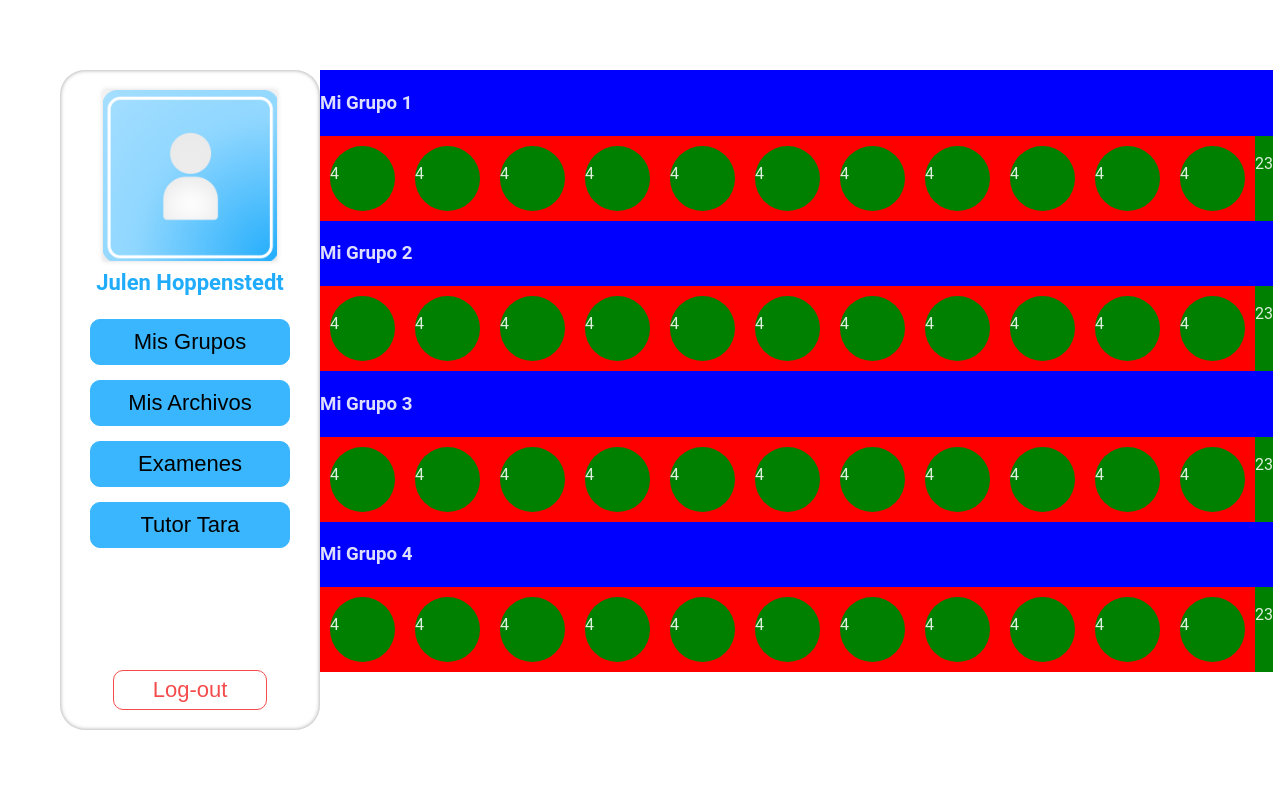
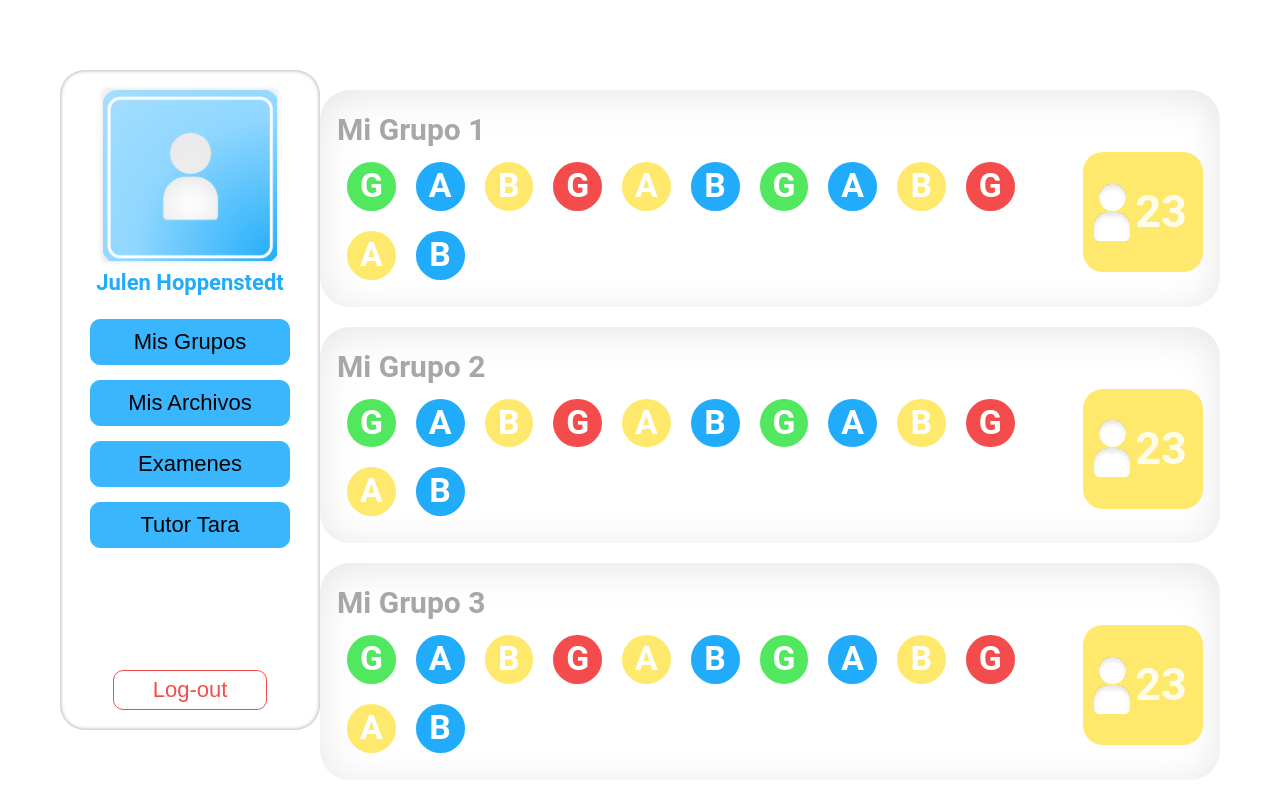
Before and after one commit to monicasoberon/hack_scrumMasters, a React (Vite) app in the folder tare/: page /Grupos in a window 1280 px wide. Shown: the top 800 px of the page. Built offline with nearby package versions, Linux system fonts and the light colour scheme.

Commit message:
Componentes de Grupos

```diff
--- a/tare/src/components/Grupos/Grupos.css
+++ b/tare/src/components/Grupos/Grupos.css
@@ -1,29 +1,40 @@
+
+
 .grupos-container {
 
 }
 
 .grupo {
-    background-color: blue;
+    background-color: #FFFFFF;
     display: flex;
     flex-direction: column;
+    border-radius: 30px;
+    box-shadow: inset 0px 6px 40px 0px rgba(0, 0, 0, 0.1);
+
+    margin-top: 20px;
+    padding: 17px;
 }
 
 .grupo-header {
     /* Styles for the header of each group */
+    padding: 0;
 }
 
 .grupo-title {
     /* Styles for the title of each group */
+    font-size: 30px;
+    font-weight: 600;
+    color: #A7A7A7;
+    margin:0;
 }
 
 .grupo-content {
-    background-color: green;
     display: flex;
     flex-direction: row;
 }
 
 .estudiante-stats {
-    background-color: red;
     display: flex;
     flex-direction: row;
+    flex-wrap: wrap;
 }
--- a/tare/src/components/Grupos/Grupos.jsx
+++ b/tare/src/components/Grupos/Grupos.jsx
@@ -3,27 +3,39 @@ import './Grupos.css';
 import StatsEstudiante from '/src/components/Grupos/StatsEstudiante.jsx';
 import StatsGrupo from '/src/components/Grupos/StatsGrupo.jsx';
 
+const dataList = [
+    { props: 'G', calif: 'e' },
+    { props: 'A', calif: 'n' },
+    { props: 'B', calif: 'p' },
+    { props: 'G', calif: 'r' },
+    { props: 'A', calif: 'p' },
+    { props: 'B', calif: 'n' },
+    { props: 'G', calif: 'e' },
+    { props: 'A', calif: 'n' },
+    { props: 'B', calif: 'p' },
+    { props: 'G', calif: 'r' },
+    { props: 'A', calif: 'p' },
+    { props: 'B', calif: 'n' }
+    // Add more items as needed
+  ];
+
 export default function Grupos(props) {
     return (
+
         <div className="grupos-container">
             <div className="grupo">
                 <div className="grupo-header">
                     <h3 className="grupo-title">{props.nombreGrupo}</h3>
                 </div>
                 <div className="grupo-content">
+
                     <div className="estudiante-stats">
-                        <StatsEstudiante />
-                        <StatsEstudiante />
-                        <StatsEstudiante />
-                        <StatsEstudiante />
-                        <StatsEstudiante />
-                        <StatsEstudiante />
-                        <StatsEstudiante />
-                        <StatsEstudiante />
-                        <StatsEstudiante />
-                        <StatsEstudiante />
-                        <StatsEstudiante />
+
+                        {dataList.map((item, index) => (
+                            <StatsEstudiante key={index} props={item.props} calif={item.calif} />
+                        ))}
                     </div>
+
                     <div className="grupo-stats">
                         <StatsGrupo />
                     </div>
--- a/tare/src/components/Grupos/StatsEstudiante.css
+++ b/tare/src/components/Grupos/StatsEstudiante.css
@@ -1,13 +1,31 @@
 .statsEstudiante-container{
     display: flex;
-    flex-direction: column;
-    background-color: green;
+    align-items: center;
+    justify-content: center;
     border-radius: 50%;
-    height: 65px;
-    width: 65px;
+    height: 48.75px;
+    width: 48.75px;
     margin: 10px;
 }
 
+.exelente{
+    background-color: #51E860;
+}
+
+.normal{
+    background-color: #20ACFB;
+}
+
+.peligro{
+    background-color: #FFE96D;
+}
+
+.reprobado{
+    background-color: #F44C4C;
+}
+
 .statsEstudianet-text{
-
+    font-weight: 600;
+    font-size: 33.75px;
+    color: #FFFFFF;
 }
--- a/tare/src/components/Grupos/StatsEstudiante.jsx
+++ b/tare/src/components/Grupos/StatsEstudiante.jsx
@@ -1,11 +1,29 @@
 import React from 'react';
 import '/src/components/Grupos/StatsEstudiante.css';
 
-export default function statsEstudiante({props}) {
+export default function statsEstudiante({props, calif}) {
+    console.log(typeof props, props)
+    console.log(typeof calif, calif)
+
+    let status = 'exelente'
+
+    if(calif === 'e'){
+        status = 'exelente'
+
+    }else if(calif === 'n'){
+        status = 'normal'
+
+    }else if(calif === 'p'){
+        status = 'peligro'
+
+    }else{
+        status = 'reprobado'
+
+    }
 
     return (
-        <div className='statsEstudiante-container'>
-            <p className='statsEstudianet-text'>4</p>
+        <div className={`statsEstudiante-container ${status}`}>
+            <p className='statsEstudianet-text'>{props}</p>
         </div>
     );
 
--- a/tare/src/components/Grupos/StatsGrupo.css
+++ b/tare/src/components/Grupos/StatsGrupo.css
@@ -1,7 +1,31 @@
-.statsGrupo-container{
 
+.container{
+    border-radius: 20px;
+    display: flex;
+    width:120px;
+    height: 120px;
+    justify-content: center;
+    align-items: center;
 }
 
 .statsGrupo-text{
+    font-size: 45px;
+    font-weight: 600;
+    margin: 5px;
+}
 
+.exelente{
+    background-color: #51E860;
 }
+
+.normal{
+    background-color: #20ACFB;
+}
+
+.peligro{
+    background-color: #FFE96D;
+}
+
+.reprobado{
+    background-color: #F44C4C;
+}
--- a/tare/src/components/Grupos/StatsGrupo.jsx
+++ b/tare/src/components/Grupos/StatsGrupo.jsx
@@ -1,23 +1,24 @@
 import React from 'react';
+import './StatsGrupo.css'
 
 export default function StatsGrupo({ props }) {
     let color;
-    const value = 35;
-
-    if (value <= 10) {
-        color = 'red';
-    } else if (value <= 20) {
-        color = 'yellow';
-    } else {
-        color = 'green';
+    const value = 7;
+    let status = 'exelente'
+    if (value < 7) {
+        status = 'reprobado';
+    } else if (value < 8) {
+        status = 'peligro';
+    } else if(value < 9){
+        status = 'normal';
+    } else{
+        status = 'exelente';
     }
 
-    const style = {
-        backgroundColor: color,
-    };
+    return (
 
-    return (
-        <div className='statsGrupo-container' style={style}>
+        <div className = {`container ${status}`} >
+            <img src="./src/assets/icon-grupo.svg" alt="" />
             <p className='statsGrupo-text'>23</p>
         </div>
     );
```
Also changed, not shown: tare/src/assets/icon-grupo.svg (added).
